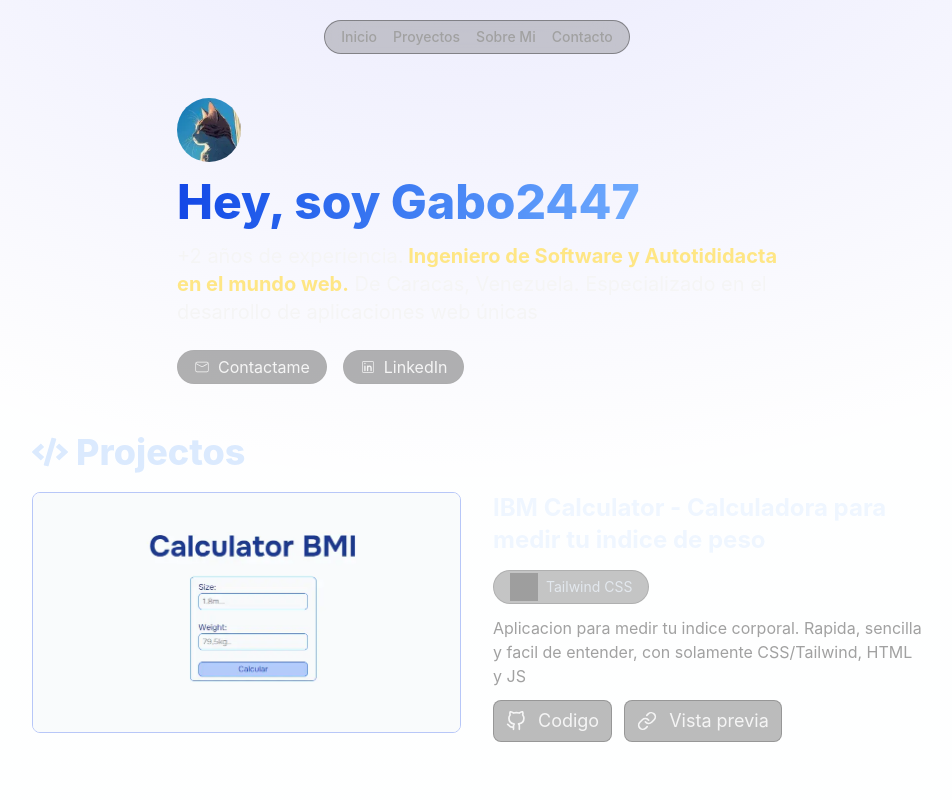
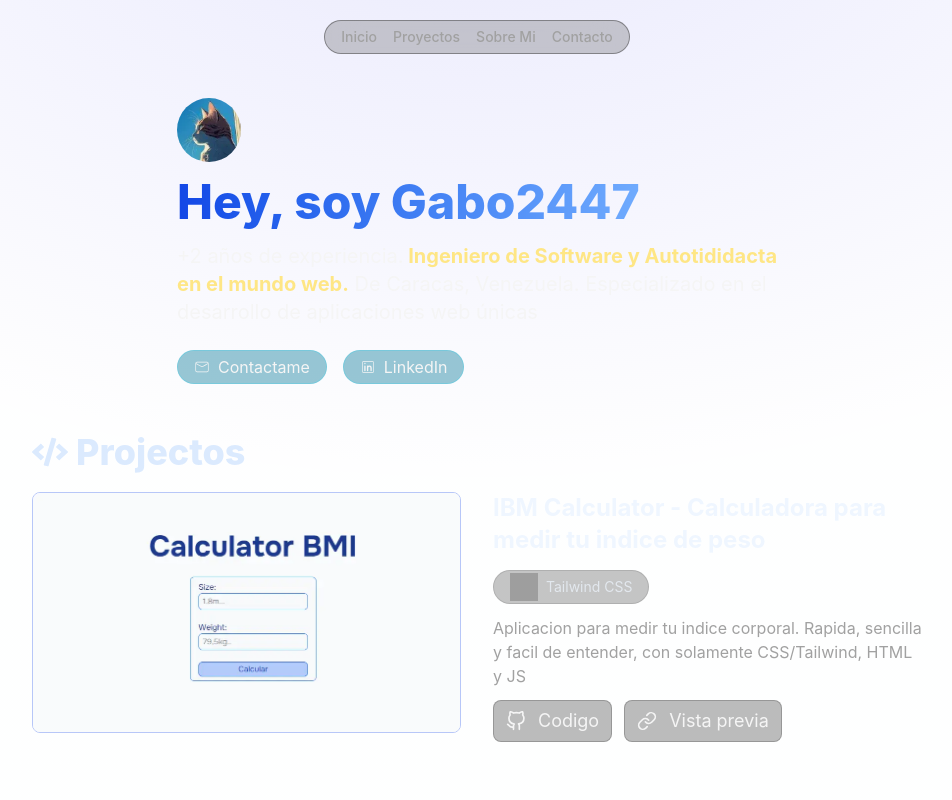
Before and after one commit to Gabo2447/portfolio-v2, a React (Vite) app: page / in a window 1280 px wide. Shown: the top 800 px of the page, without its empty margins (163-1115 px from the left). Built offline with nearby package versions, Linux system fonts and the light colour scheme; grey boxes are pictures that could not be loaded.

Commit message:
fix(hero): Change button styles for improved visibility

```diff
--- a/src/components/hero.tsx
+++ b/src/components/hero.tsx
@@ -26,7 +26,7 @@ const Hero: React.FC = () => {
         {description[2]}. {description[3]}
       </p>
       <ul className="flex gap-x-4 items-center">
-        <li className="border border-neutral-400/20 px-4 py-1 w-fit rounded-full bg-neutral-700/40 hover:border-neutral-400 hover:bg-neutral-200 hover:text-neutral-900 transition">
+        <li className="border border-cyan-400/20 px-4 py-1 w-fit rounded-full bg-cyan-700/40 hover:border-neutral-400 hover:bg-neutral-200 hover:text-neutral-900 transition">
           <a
             className="flex gap-x-2 place-items-center"
             href={`mailto:${data.correo}`}
@@ -35,7 +35,7 @@ const Hero: React.FC = () => {
             Contactame
           </a>
         </li>
-        <li className="border border-neutral-400/20 px-4 py-1 w-fit rounded-full bg-neutral-700/40 hover:border-neutral-400 hover:bg-neutral-200 hover:text-neutral-900 transition">
+        <li className="border border-cyan-400/20 px-4 py-1 w-fit rounded-full bg-cyan-700/40 hover:border-neutral-400 hover:bg-neutral-200 hover:text-cyan-900 transition">
           <a className="flex gap-x-2 place-items-center" href={data.linkedIn}>
             <CiLinkedin /> LinkedIn
           </a>
```
